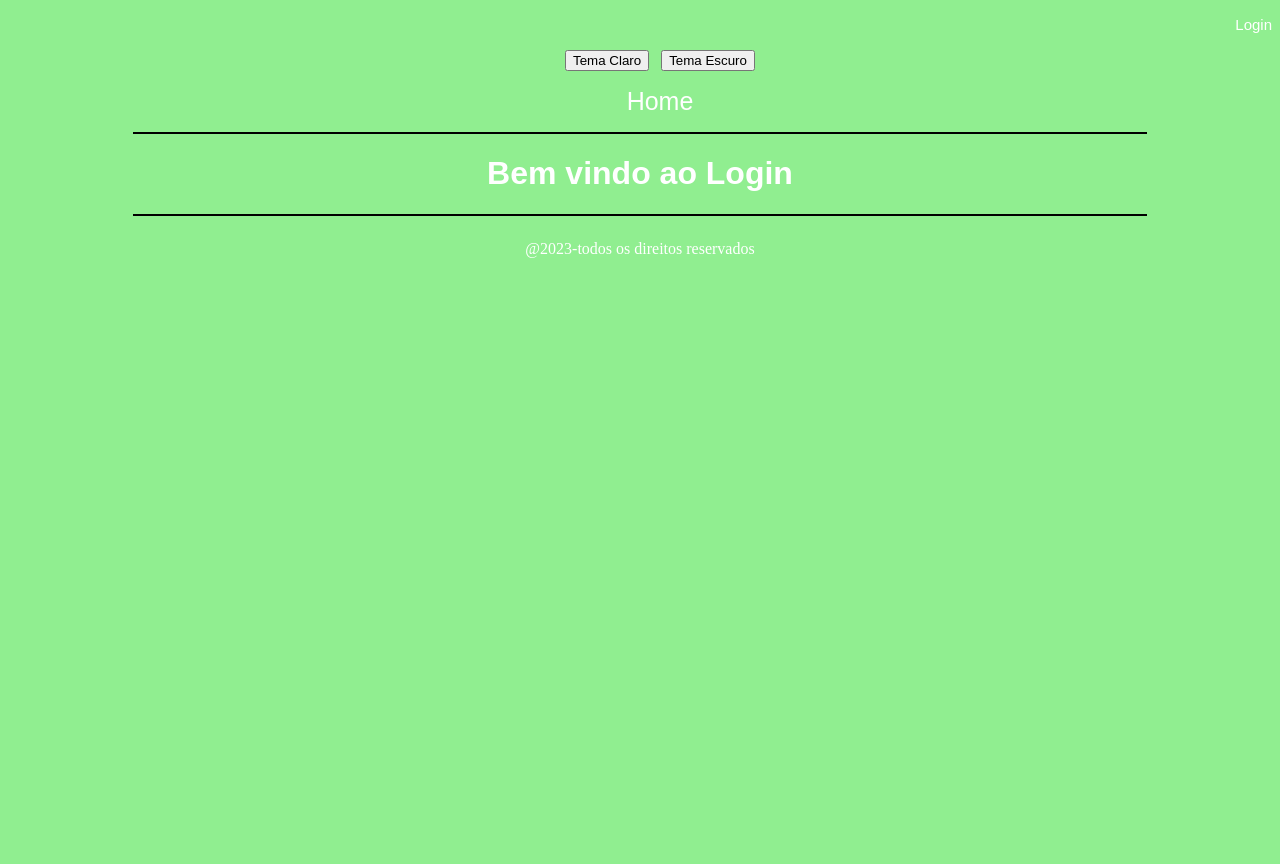
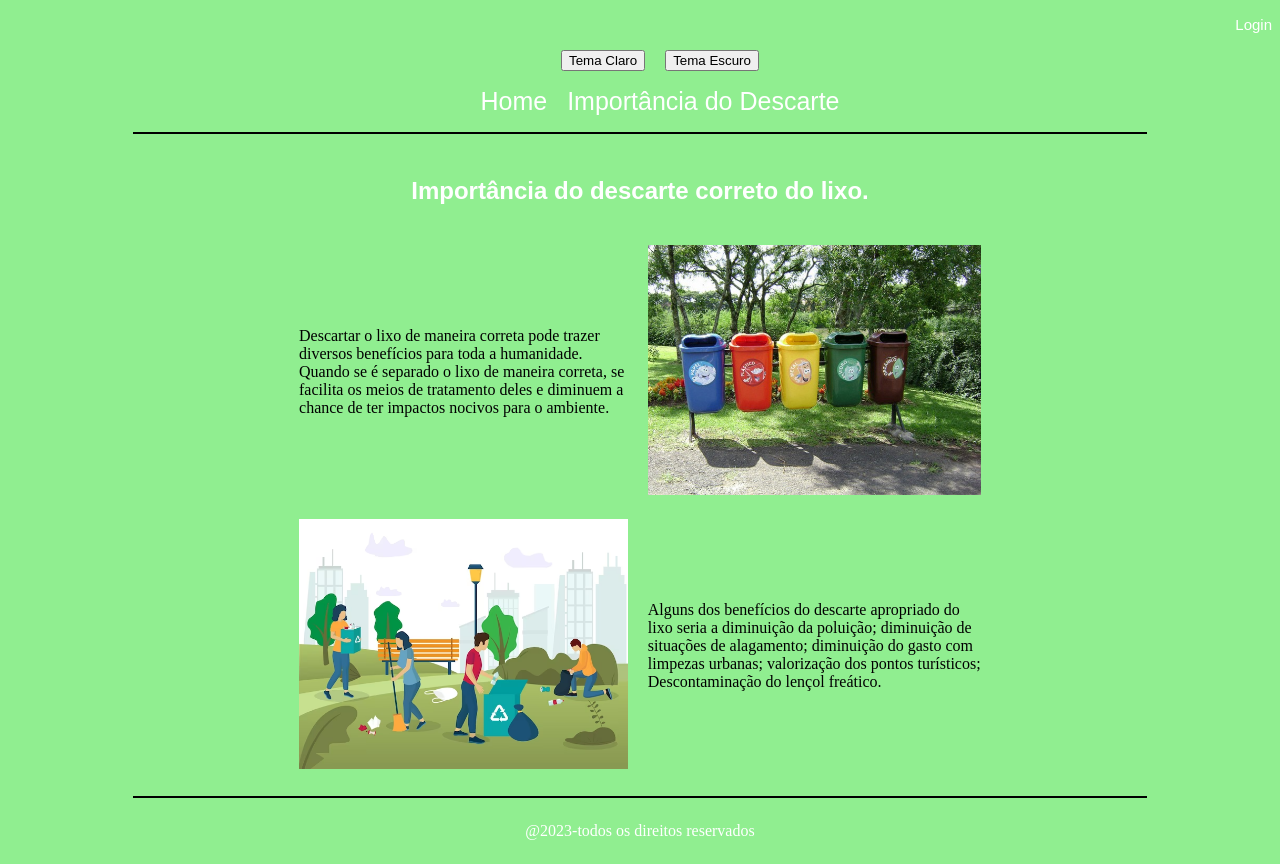
Before and after one commit to Murilo3000/cp2-web-dev-1sem, a plain HTML site: page Páginas/import.html in a window 1280 px wide. Before the commit the page ends 800 px from the top, so only its background shows below. Drawn offline with Linux system fonts and the light colour scheme; files that its build step writes are made by us from their sources.

Commit message:
Sétimo commit - Lucas

```diff
--- a/Páginas/import.html
+++ b/Páginas/import.html
@@ -5,7 +5,7 @@
     <meta http-equiv="X-UA-Compatible" content="IE=edge">
     <meta name="viewport" content="width=device-width, initial-scale=1.0">
     <title>Home</title>
-    <link rel="stylesheet" href="estilo.css">
+    <link rel="stylesheet" href="/estilo.css">
 </head>
 <body>
     <div class="container">
@@ -24,17 +24,35 @@
 
             <ul>
                 <li><a href="../index.html">Home</a></li>
+                <li><a href="./import.html">Importância do Descarte</a></li>
             </ul>
         </nav>
 
         <hr width="80%" color="black">
-        <h1>Bem vindo ao Login</h1>
+
+        <table align="center" width="40%" cellpadding="5" cellspacing="10">
+            <tr>
+                <td colspan="2">
+                    <h2>Importância do descarte correto do lixo.</h2>
+                </td>
+            </tr>
+            <tr>
+                <td>
+                    Descartar o lixo de maneira correta pode trazer diversos benefícios para toda a humanidade. Quando se é separado o lixo de maneira correta, se facilita os meios de tratamento deles e diminuem a chance de ter impactos nocivos para o ambiente.
+                </td>
+                <td><img src="../Imagens/lixos-reciclaveis.jpg" width="auto" height="250px"></td>
+            </tr>
+            <tr>
+                <td><img src="../Imagens/lixo-reciclavel-2.avif" width="auto" height="250px"></td>
+                <td>Alguns dos benefícios do descarte apropriado do lixo seria a diminuição da poluição; diminuição de situações de alagamento; diminuição do gasto com limpezas urbanas; valorização dos pontos turísticos; Descontaminação do lençol freático.</td>
+            </tr>
+        </table>
 
 
     </div>
 
     <hr width="80%" color="black">
     <footer>@2023-todos os direitos reservados</footer>
-    <script src="script.js"></script>
+    <script src="../script.js"></script>
 </body>
 </html>
--- a/estilo.css
+++ b/estilo.css
@@ -30,7 +30,7 @@ body{
 #menu ul li{
     list-style:none;
     display: inline;
-    padding: 4px;
+    padding: 8px;
 }
 
 #menu ul li a{
```
Also changed, not shown: Páginas/login.html (+3 -3 lines), index.html (+1 -12 lines), Imagens/lixo-reciclavel-2.avif (added), Imagens/lixos-reciclaveis.jpg (added).
